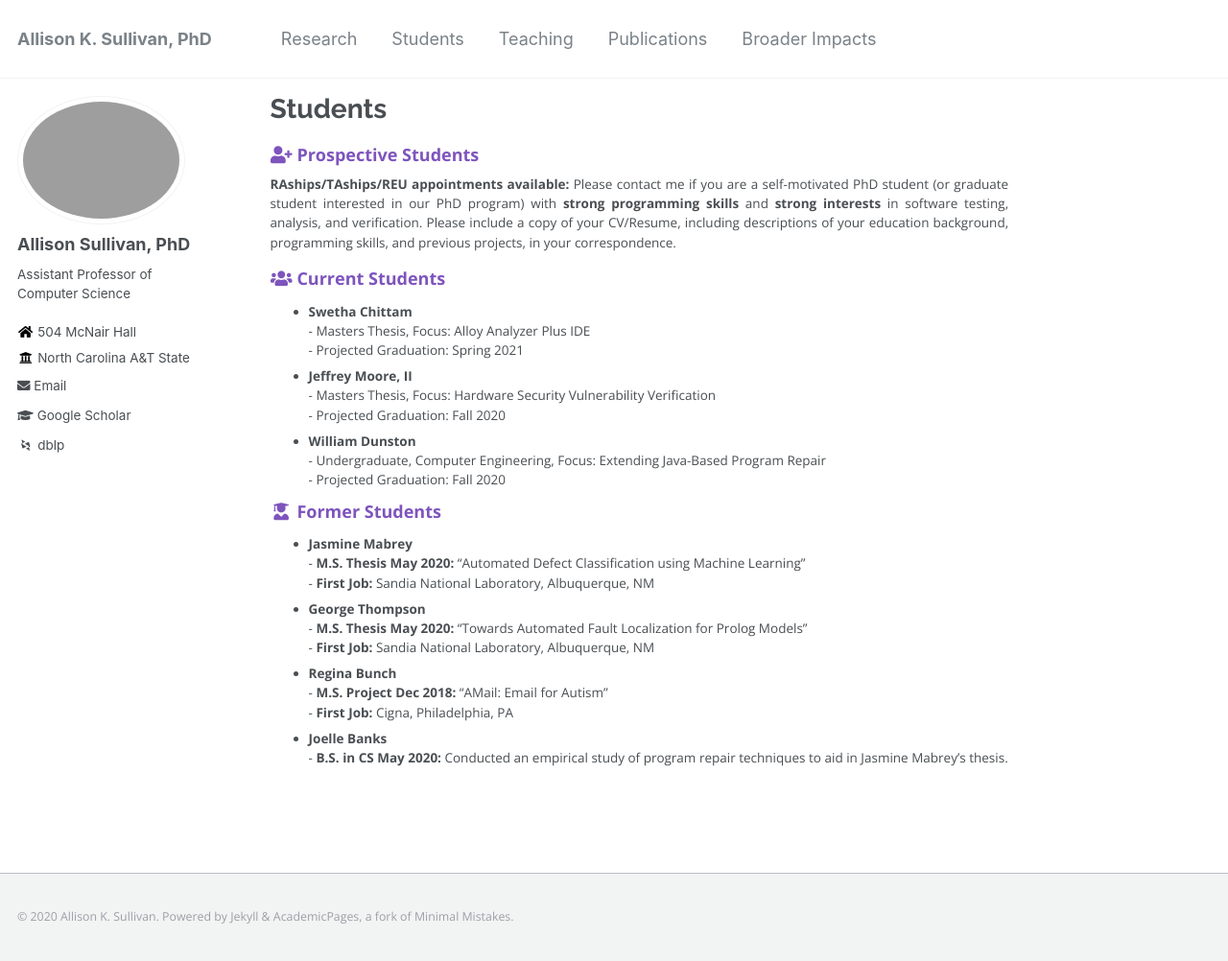
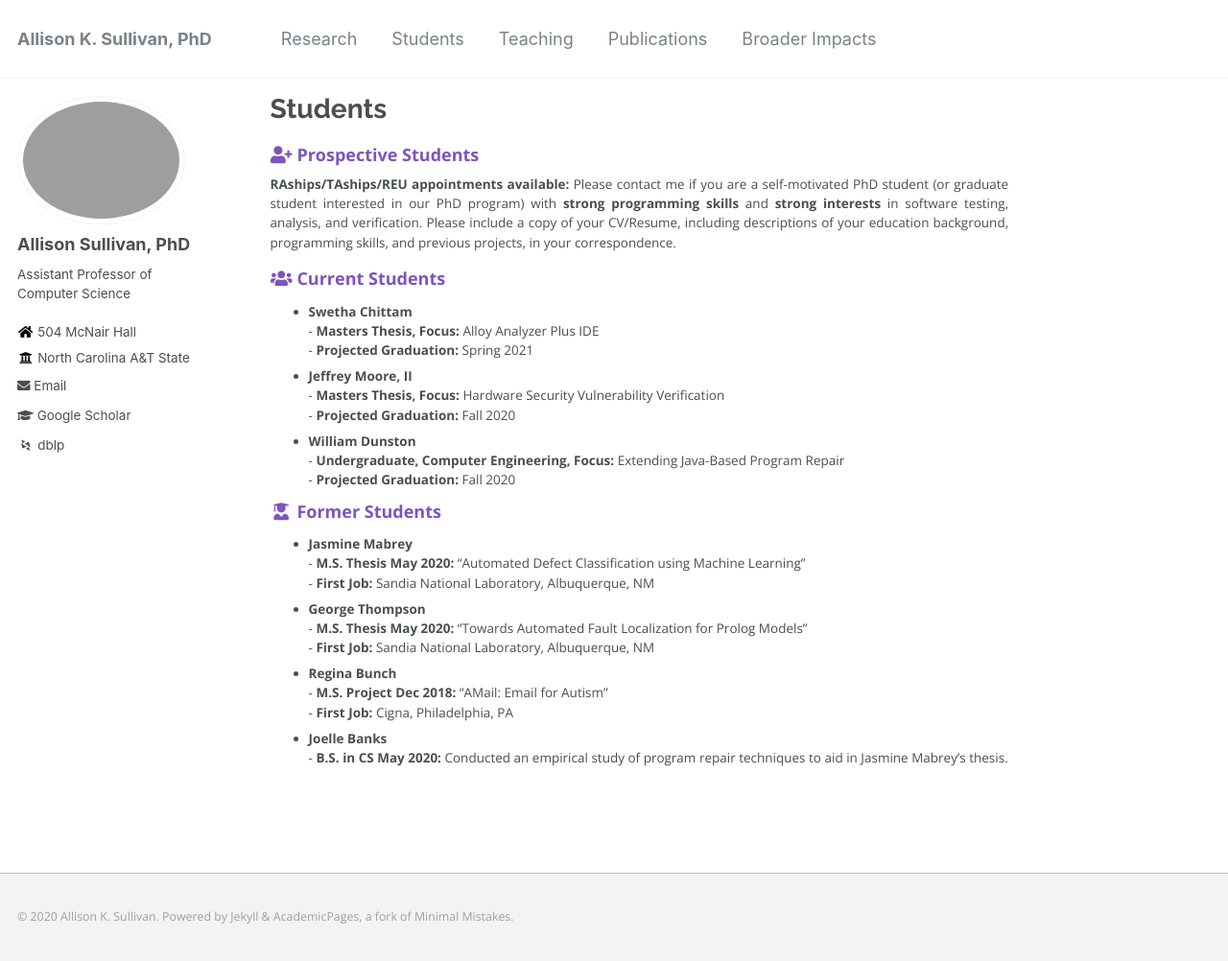
Before and after one commit to Allisonius/allisonius.github.io, a Jekyll site: the page built from _pages/students.md, in a window 1280 px wide and 1002 px high. Shown: the whole window at 96% size. Built offline with Jekyll 4.4.1, drawn with Linux system fonts in a browser that asks for light colours; some web fonts are replaced.

```diff
--- a/_pages/students.md
+++ b/_pages/students.md
@@ -10,9 +10,9 @@ author_profile: true
 
 
 ### <i class="fa fa-fw fa-users" aria-hidden="true"></i> Current Students
-* **Swetha Chittam** <br> - Masters Thesis, Focus: Alloy Analyzer Plus IDE <br> - Projected Graduation: Spring 2021
-* **Jeffrey Moore, II** <br> - Masters Thesis, Focus: Hardware Security Vulnerability Verification  <br> - Projected Graduation: Fall 2020
-* **William Dunston** <br> - Undergraduate, Computer Engineering, Focus: Extending Java-Based Program Repair <br> - Projected Graduation: Fall 2020
+* **Swetha Chittam** <br> - **Masters Thesis, Focus:** Alloy Analyzer Plus IDE <br> - **Projected Graduation:** Spring 2021
+* **Jeffrey Moore, II** <br> - **Masters Thesis, Focus:** Hardware Security Vulnerability Verification  <br> - **Projected Graduation:** Fall 2020
+* **William Dunston** <br> - **Undergraduate, Computer Engineering, Focus:** Extending Java-Based Program Repair <br> - **Projected Graduation:** Fall 2020
 
 ### <i class="fa fa-fw fa-user-graduate" aria-hidden="true"></i> Former Students
 * **Jasmine Mabrey** <br> - **M.S. Thesis May 2020:** "Automated Defect Classification using Machine Learning" <br> - **First Job:** Sandia National Laboratory, Albuquerque, NM
```
